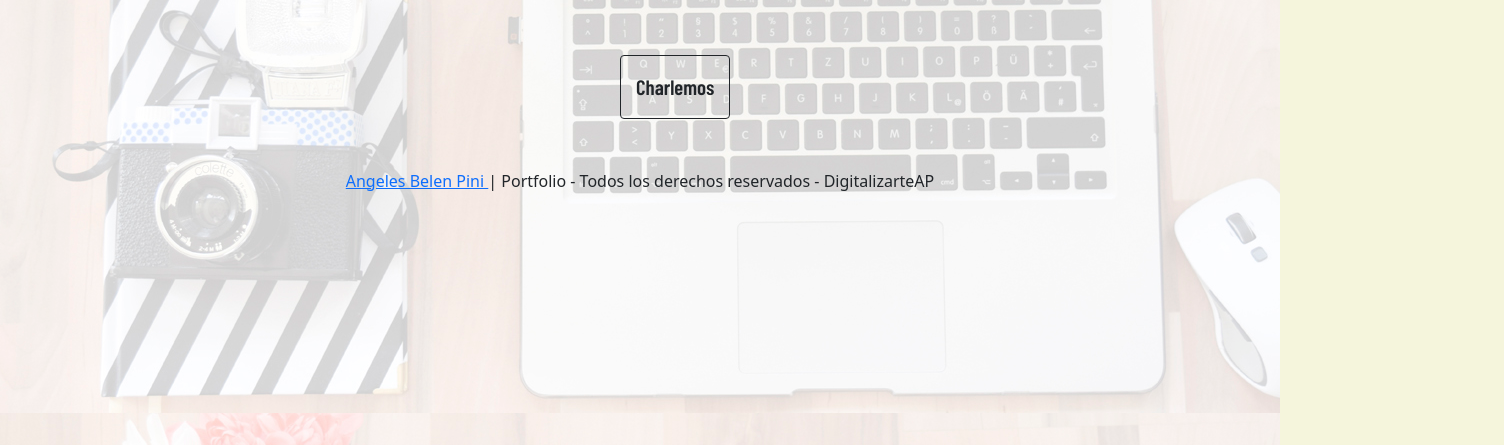
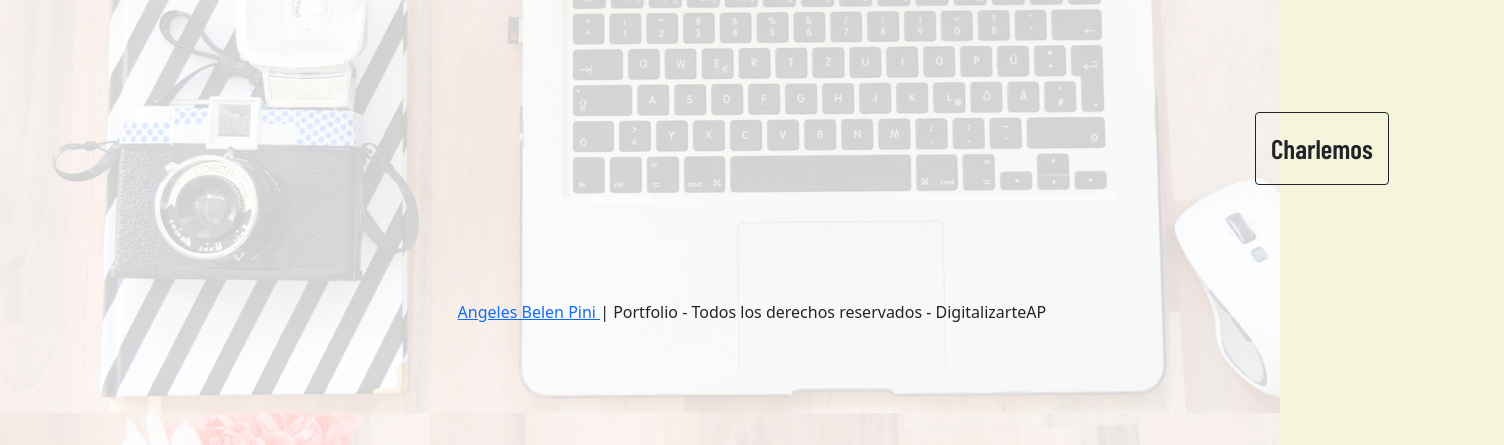
Before and after one commit to AngelesPini/angelespini, a website: page pages/contacto.html in a window 1280 px wide. Shown: the part 355-800 px from the top of the page, 1504 px wide, since content can reach past the window. Drawn offline with nearby package versions, Linux system fonts and the light colour scheme; a web font is replaced by a local one.

Commit message:
acomodandoboton

```diff
--- a/pages/contacto.html
+++ b/pages/contacto.html
@@ -73,7 +73,9 @@
   </section>
   <section>
     <!-- FORMULARIO -->
+    <div class="charlemos">
     <button type="button" class="charlemos btn btn-outline-dark" data-bs-toggle="modal" data-bs-target="#exampleModal" data-bs-whatever="@mdo">Charlemos</button>
+    </div>
     <!-- modal -->
     <div class="modal fade" id="exampleModal" tabindex="-1" aria-labelledby="exampleModalLabel" aria-hidden="true">
     <div class="modal-dialog">
```
